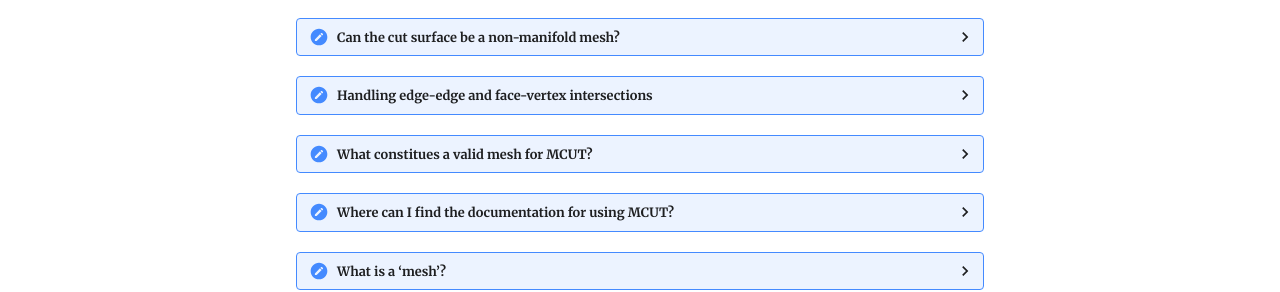
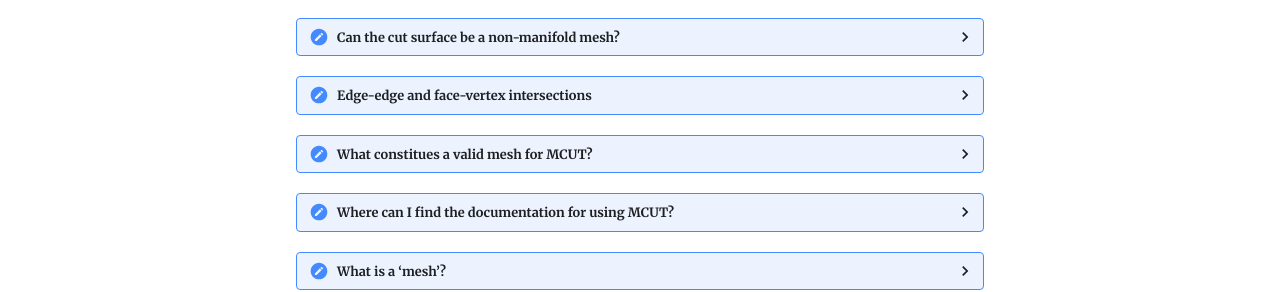
Before and after one commit to cutdigital/mcut.site, an MkDocs documentation site: the page built from docs/faq.md, in a window 1280 px wide and 1339 px high. Shown: the part 454-746 px from the top of the window. Built offline with MkDocs 1.6.1 and Material for MkDocs 9.7.7, drawn with Linux system fonts in a browser that asks for light colours; comment, search, counter and statistics services are not loaded; some of the changed lines change nothing that is shown.

Commit message:
update faq

```diff
--- a/docs/faq.md
+++ b/docs/faq.md
@@ -20,8 +20,8 @@
 ??? faq "Can the cut surface be a non-manifold mesh?"
     No. The cut surface must always be a manifold surface mesh.
 
-??? faq "Handling edge-edge and face-vertex intersections"
-    The aim of MCUT is to resolve the combinatorial structure of the meshes being cut, focusing strictly on topology/connectivity. Thus, MCUT expects that all polygon intersections can be reduced to edge-face intersections, which alleviates a heavy reliance on numerical operations through out the execution pipeline. Moreover MCUT will only use numerical (e.g. floating point) computations to find where polygons intersect. The remaining logic is a deterministic set of well defined algorithms to separate meshes as advertised.
+??? faq "Edge-edge and face-vertex intersections"
+    A key objective in the design of MCUT is to resolve the combinatorial structure of the meshes being cut by using their topology/connectivity. This improves robustness by constraining the potential sources of roundoff error that may lead to an incorrect results in exceptional--but important--use cases. Therefore, _MCUT expects that all polygon intersections can be reduced to edge-face intersections_, thereby minimising the prevalence of numerical tests. In practice, MCUT only needs the [orientation](http://www.cs.cmu.edu/~quake/robust.html) predicate that simply evaluates the sign of a determinant to guarantee a correct numerical test result - with single or double precision floating-point numbers. The remaining logic is a deterministic set of well-defined algorithms which are guarranteed to work given the robustness of the numerical predicate.
 
 ??? faq "What constitues a valid mesh for MCUT?"
     A valid mesh is a connected component which is a manifold surface that has no self-intersections involving polygons _along the cut_. We take the definition of manifold to be a mesh where every edge is incident to (i.e. used by) one or two faces.
```
